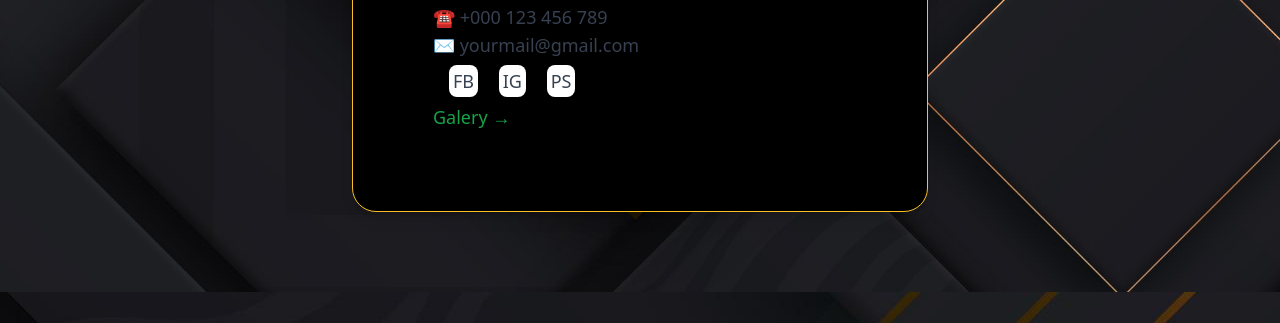
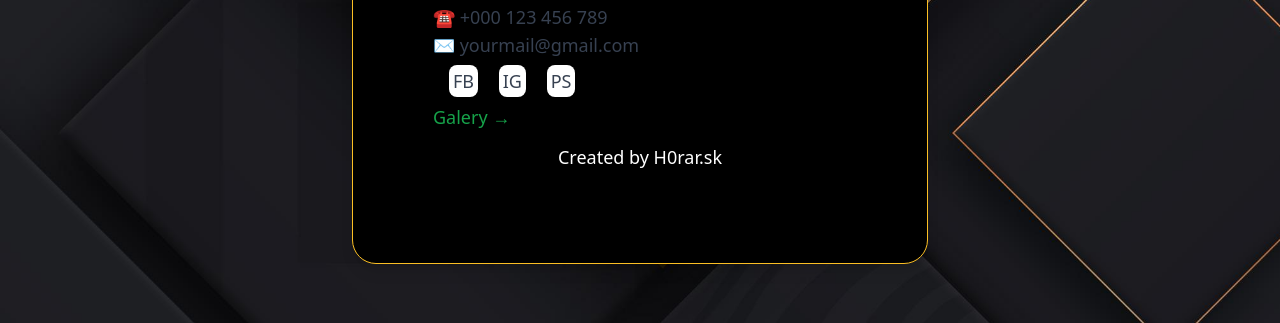
Before and after one commit to H0rar/web, a website: page public/index.html in a window 1280 px wide. Shown: the part 930-1253 px from the top of the page. Drawn offline with Linux system fonts and the light colour scheme.

Commit message:
Update index.html

```diff
--- a/public/index.html
+++ b/public/index.html
@@ -84,6 +84,10 @@
 							<p>
 								<a href="https://tailwindcss.com" class="text-green-600 hover:text-green-700"> Galery &rarr; </a>
 							</p>
+							<p class="m-2">
+                                				<a class="text-white p-1 m-2 flex justify-center" href="https://h0rar.sk/homeEN.html">Created by H0rar.sk</a>
+
+                            				</p>
 						</div>
 
 					</div>
```
